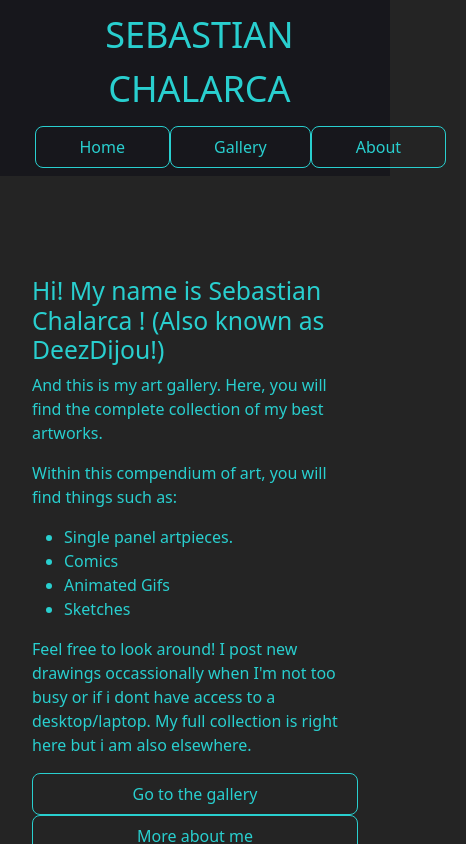
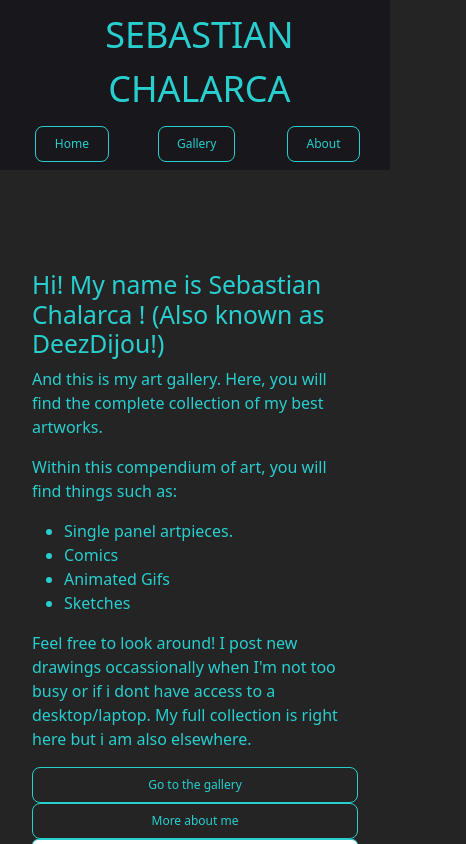
Before and after one commit to SebC750/Art_Gallery_Portfolio, a React (Vite) app in the folder art_gallery_portfolio/: page / in a window 390 px wide. Shown: the top 844 px of the page, 466 px wide, since content can reach past the window. Built offline with nearby package versions, Linux system fonts and the light colour scheme.

Commit message:
readjusting

```diff
--- a/art_gallery_portfolio/src/Styles/Navbar.css
+++ b/art_gallery_portfolio/src/Styles/Navbar.css
@@ -28,16 +28,14 @@
     margin-right: 20px;
 }
 @media(max-width: 720px){
-    .navbar-items{
 
-    }
     .navbar-items div{
-        width: 100%;
+        width: 60%;
         margin-left: 35px;
     }
     .btn{
         width: 100%;
-        --bs-btn-font-size: 16px;
+        --bs-btn-font-size: 12px;
 
 
     }
```
